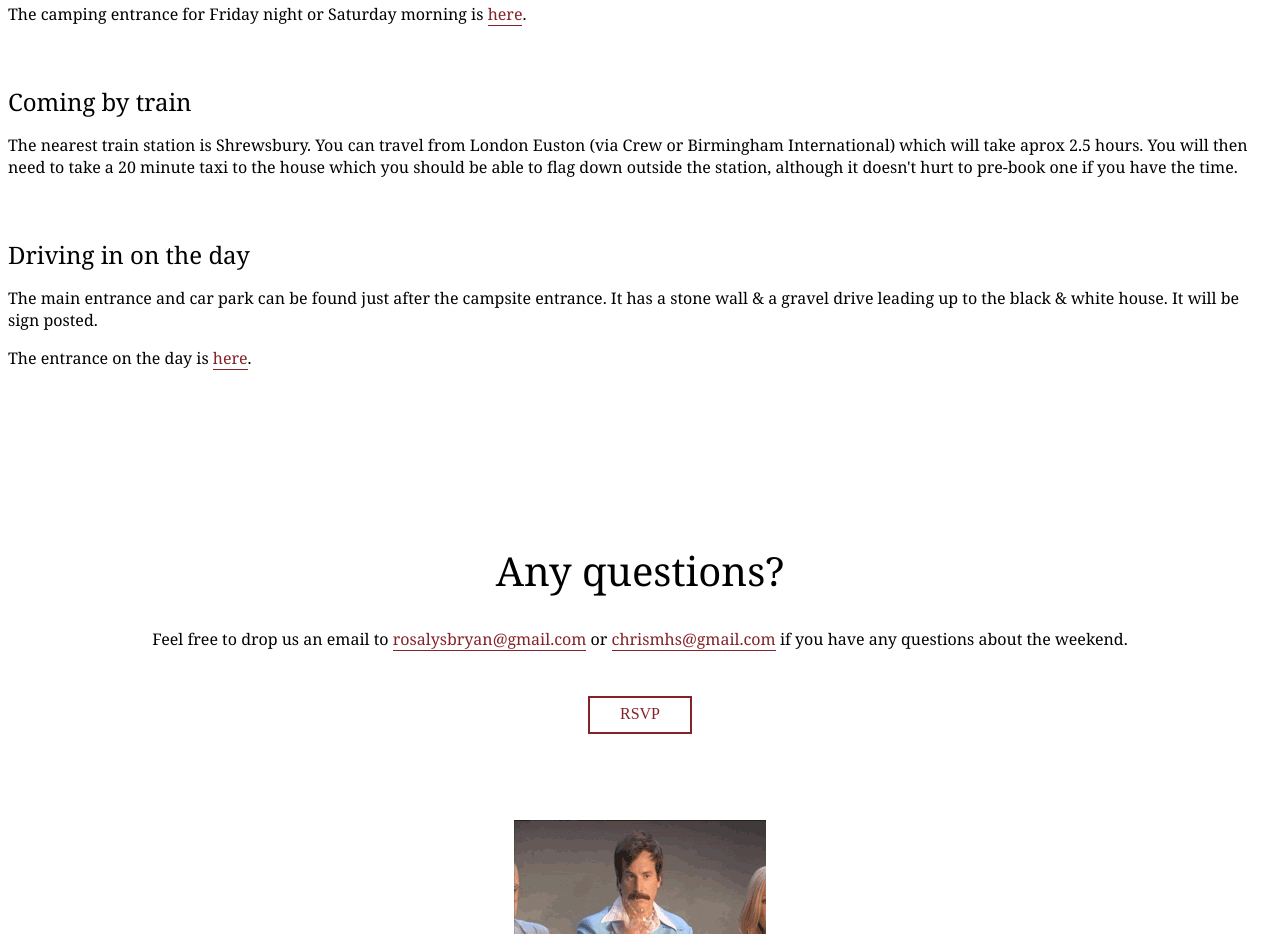
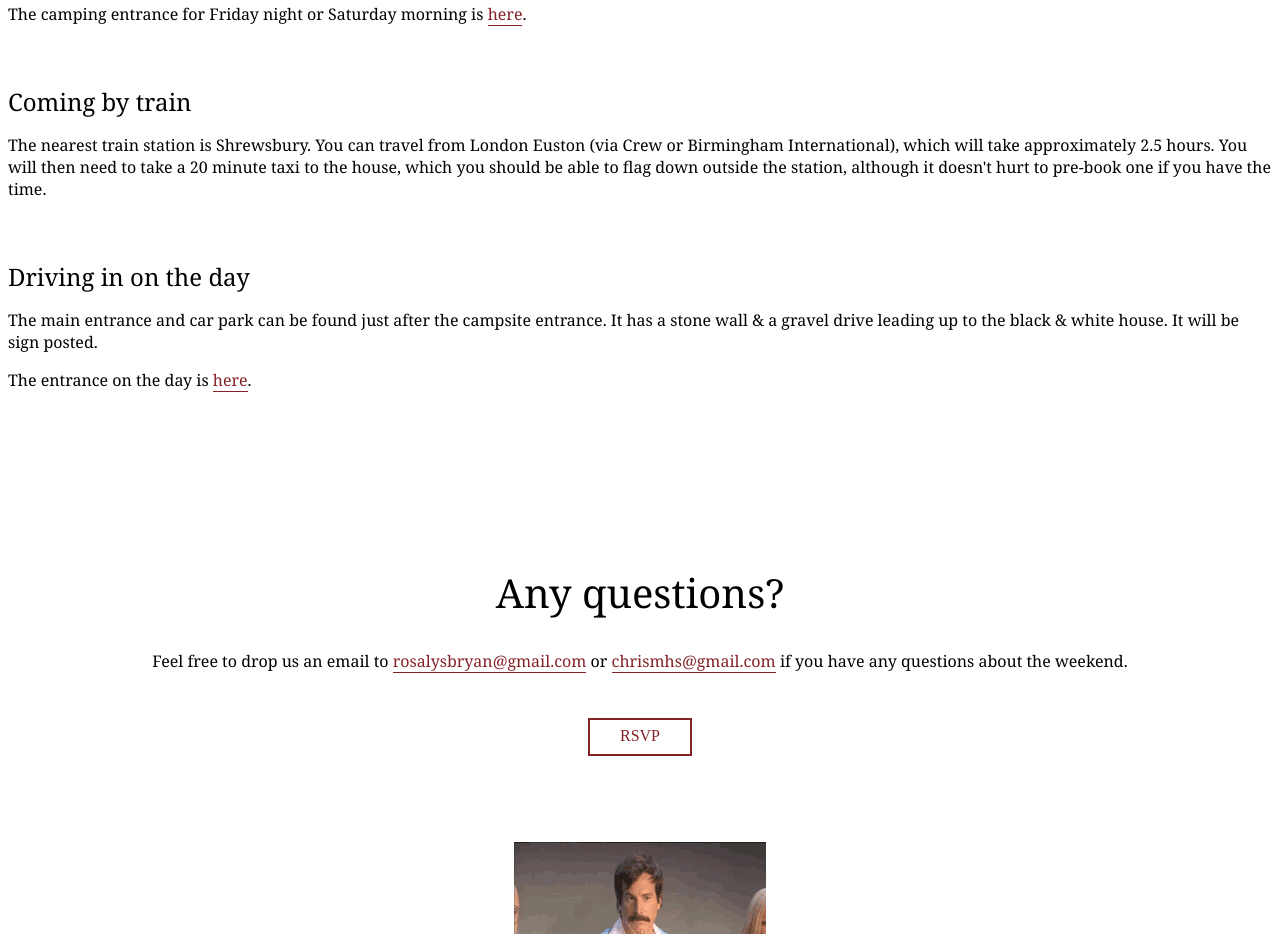
Before and after one commit to chrismhs/Wedding, a Gatsby site: page /venue in a window 1280 px wide. Shown: the part 1056-1990 px from the top of the page. Built offline with nearby package versions, Linux system fonts and the light colour scheme; Gatsby itself is replaced by a stand-in of ours.

Commit message:
Last tweaks

```diff
--- a/src/pages/camping.js
+++ b/src/pages/camping.js
@@ -167,7 +167,7 @@ const Camping = () => (
       <TableRow>
         <TableColumn>
           <Link href="http://theexchangeshrewsbury.com/" target="_blank">
-            Morgans
+            The Exchange
           </Link>
         </TableColumn>
         <TableColumn>Shrewsbury</TableColumn>
--- a/src/pages/intro.js
+++ b/src/pages/intro.js
@@ -59,10 +59,7 @@ const Intro = () => (
       </TextCenter>
       <TextCenter>
         We feel very lucky to be able to welcome you to{" "}
-        <Link
-          href="https://www.google.com/maps/@52.6884963,-2.9855973,3a,75y,204.87h,86.08t/data=!3m6!1e1!3m4!1syDPZDbP39ubARBmFGJd_vA!2e0!7i13312!8i6656"
-          target="_blank"
-        >
+        <Link href="https://goo.gl/maps/K3T8puL6ymQTNiU56" target="_blank">
           Marche Manor
         </Link>{" "}
         where Chris holds many fond memories of his childhood and where he asked
--- a/src/pages/venue.js
+++ b/src/pages/venue.js
@@ -110,10 +110,10 @@ const Venue = () => (
     <Subtitle>Coming by train</Subtitle>
     <Text>
       The nearest train station is Shrewsbury. You can travel from London Euston
-      (via Crew or Birmingham International) which will take aprox 2.5 hours.
-      You will then need to take a 20 minute taxi to the house which you should
-      be able to flag down outside the station, although it doesn't hurt to
-      pre-book one if you have the time.
+      (via Crew or Birmingham International), which will take approximately 2.5
+      hours. You will then need to take a 20 minute taxi to the house, which you
+      should be able to flag down outside the station, although it doesn't hurt
+      to pre-book one if you have the time.
     </Text>
     <Subtitle>Driving in on the day</Subtitle>
     <Text>
```
